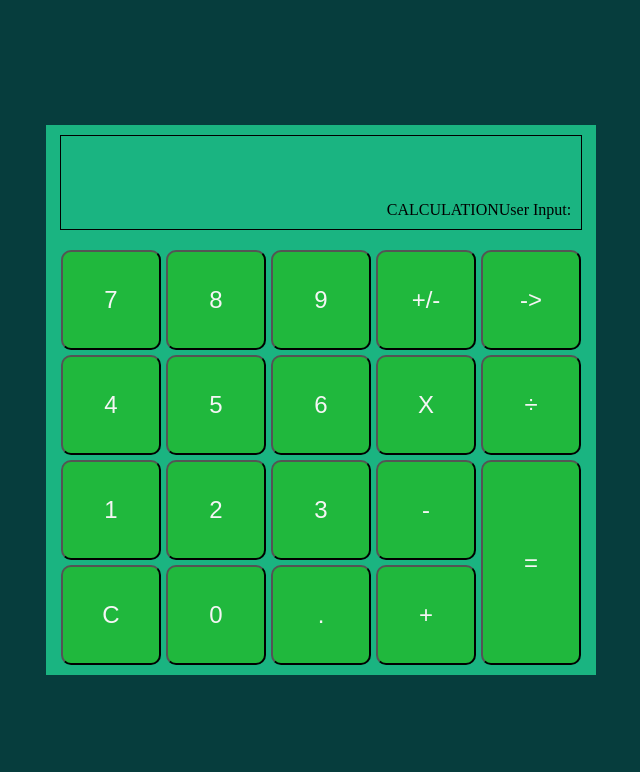
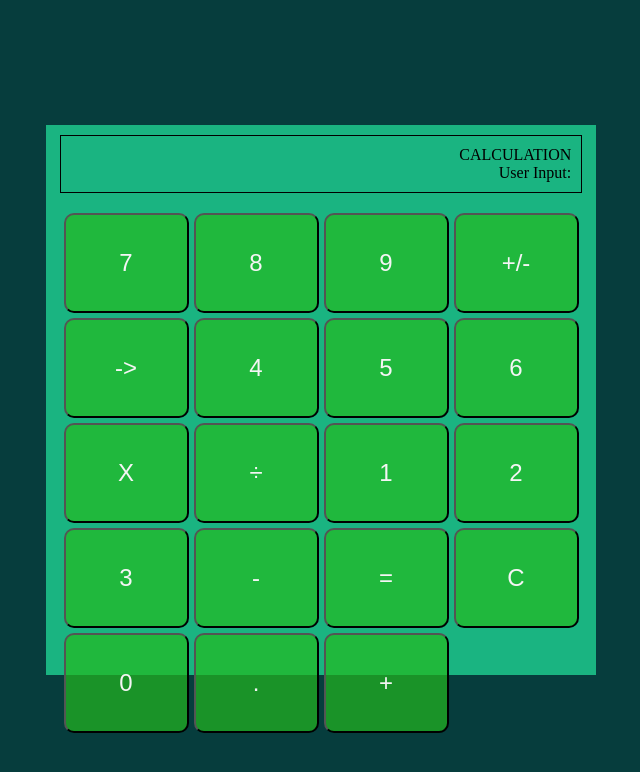
Before and after one commit to CJskii/calculator, a plain HTML site: page index.html in a window 1280 px wide. Shown: the whole page, without its empty margins (319-959 px from the left). Drawn offline with Linux system fonts and the light colour scheme.

Commit message:
index.html

```diff
--- a/styles.css
+++ b/styles.css
@@ -32,14 +32,20 @@
     border: 1px solid black;
     margin: 10px;
     display: flex;
-    justify-content: flex-end;
+    flex-direction: column;
+    justify-content: space-between;
     align-items: flex-end;
     padding: 10px;
 }
 
+.undo{
+    display: flex;
+    gap: 10px;
+}
+
 .buttons {
     display: grid;
-    grid-template-columns: repeat(5, 1fr);
+    grid-template-columns: repeat(4, 1fr);
     grid-template-rows: repeat(4, 1fr);
     grid-column-gap: 5px;
     grid-row-gap: 5px;
@@ -47,15 +53,19 @@
 }
 
 .buttons .large{
-    height: 205px;
-    grid-area: 3 / 5 / 5 / 6;
+    height: 100px;
 }
 
 .btn{
     height: 100px;
-    width: 100px;
+    width: 125px;
     border-radius: 10px;
     background-color: rgba(36, 187, 31, 0.685);
     color: rgb(245, 245, 245);
     font-size: 24px;
 }
+
+.clear, .delete{
+    width: 250px;
+    height: 50px
+}
```
